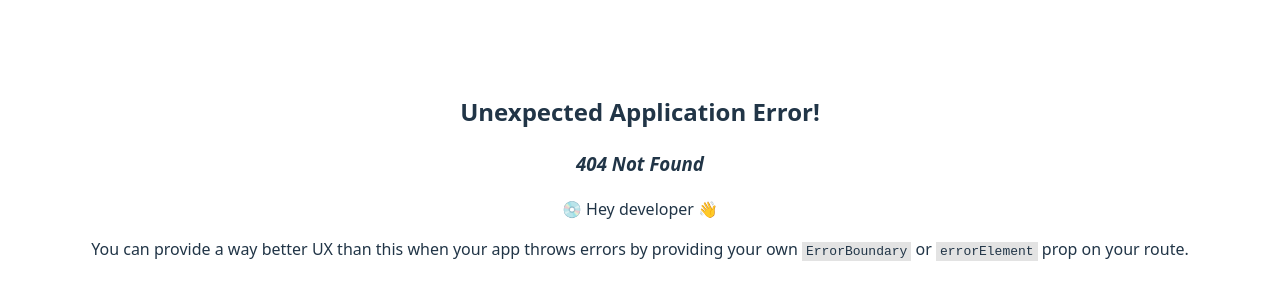
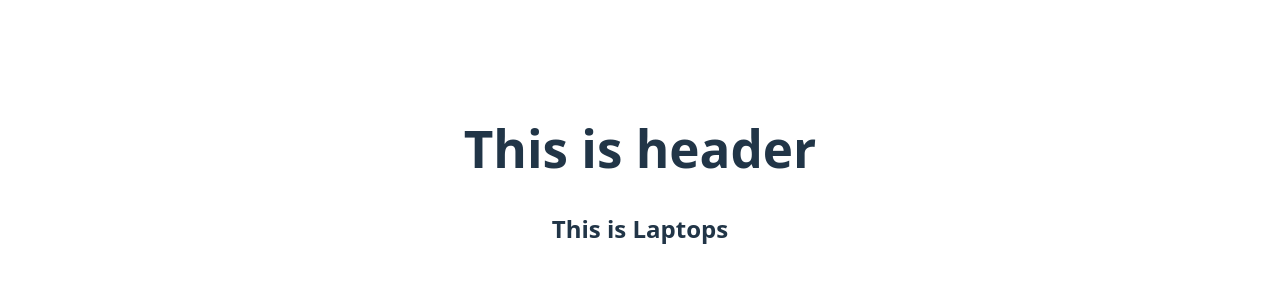
Before and after one commit to Tafsirchy/intro-to-react-router, a React (Vite) app: page /laptops in a window 1280 px wide. Before the commit this address had no page. Shown: the part 224-524 px from the top of the page. Built offline with nearby package versions, Linux system fonts and the light colour scheme.

Commit message:
Understand The Concept of Routing

```diff
--- /dev/null
+++ b/src/Components/Header/Header.jsx
@@ -0,0 +1,11 @@
+import React from 'react';
+
+const Header = () => {
+    return (
+        <div>
+            <h1>This is header</h1>
+        </div>
+    );
+};
+
+export default Header;
--- /dev/null
+++ b/src/Components/Home/Home.jsx
@@ -0,0 +1,11 @@
+import React from 'react';
+
+const Home = () => {
+    return (
+        <div>
+            <h2>This is Home</h2>
+        </div>
+    );
+};
+
+export default Home;
--- /dev/null
+++ b/src/Components/Laptops/Laptops.jsx
@@ -0,0 +1,11 @@
+import React from "react";
+
+const Laptops = () => {
+  return (
+    <div>
+      <h2>This is Laptops</h2>
+    </div>
+  );
+};
+
+export default Laptops;
--- /dev/null
+++ b/src/Components/Mobiles/Mobiles.jsx
@@ -0,0 +1,11 @@
+import React from 'react';
+
+const Mobiles = () => {
+    return (
+        <div>
+            <h2>This is Mobiles</h2>
+        </div>
+    );
+};
+
+export default Mobiles;
--- /dev/null
+++ b/src/Components/Root/Root.jsx
@@ -0,0 +1,14 @@
+import React from 'react';
+import Header from '../Header/Header';
+import { Outlet } from 'react-router';
+
+const Root = () => {
+    return (
+        <div>
+            <Header></Header>
+            <Outlet></Outlet>
+        </div>
+    );
+};
+
+export default Root;
--- a/src/main.jsx
+++ b/src/main.jsx
@@ -3,22 +3,39 @@
 import "./index.css";
 import App from "./App.jsx";
 import { createBrowserRouter, RouterProvider } from "react-router";
+import Root from "./Components/Root/Root.jsx";
+import Home from "./Components/Home/Home.jsx";
+import Mobiles from "./Components/Mobiles/Mobiles.jsx";
+import Laptops from "./Components/Laptops/Laptops.jsx";
 
 // const router = createBrowserRouter
 const router = createBrowserRouter([
   {
     path: "/",
-    element: <div>Welcome To React Router</div>
+    Component: Root,
+    children: [
+      { index: true, Component: Home },
+      { path: "mobiles", Component: Mobiles },
+      { path: "laptops", Component: Laptops },
+    ],
   },
   {
     path: "about",
-    element: <div>About me here</div>
+    element: <div>About me here</div>,
   },
   {
     path: "contact",
-    element: <div>Contact me here</div>
-  }
-])
+    element: <div>Contact me here</div>,
+  },
+  {
+    path: "app",
+    Component: App,
+  },
+  {
+    path: "app2",
+    element: <App></App>,
+  },
+]);
 
 createRoot(document.getElementById("root")).render(
   <StrictMode>
```
